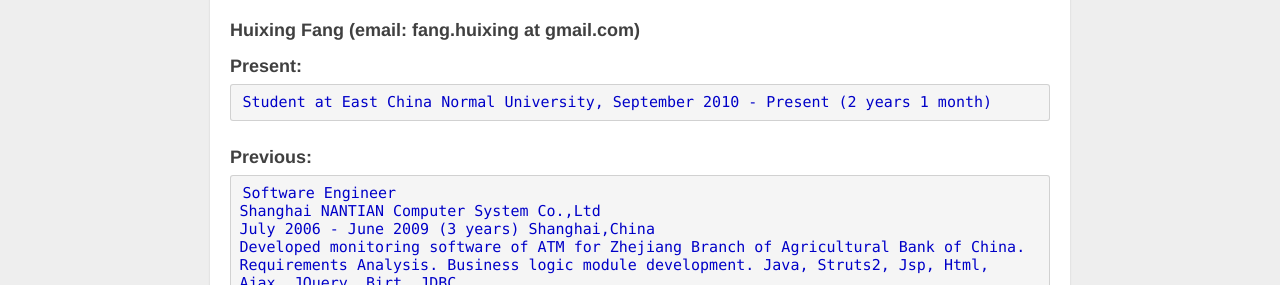
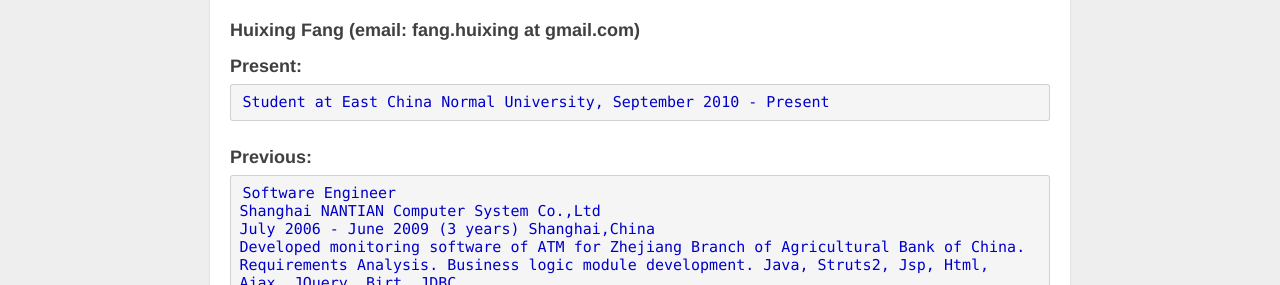
Before and after one commit to fanghuixing/fanghuixing.github.com, a Jekyll site: the page built from index.md, in a window 1280 px wide and 1129 px high. Shown: the part 257-542 px from the top of the window. Built offline with Jekyll 4.4.1, drawn with Linux system fonts in a browser that asks for light colours.

Commit message:
Update index.md

```diff
--- a/index.md
+++ b/index.md
@@ -11,7 +11,7 @@
 
 ###Present:
 
-    Student at East China Normal University, September 2010 - Present (2 years 1 month)
+    Student at East China Normal University, September 2010 - Present
 
 ###Previous:
 
```
